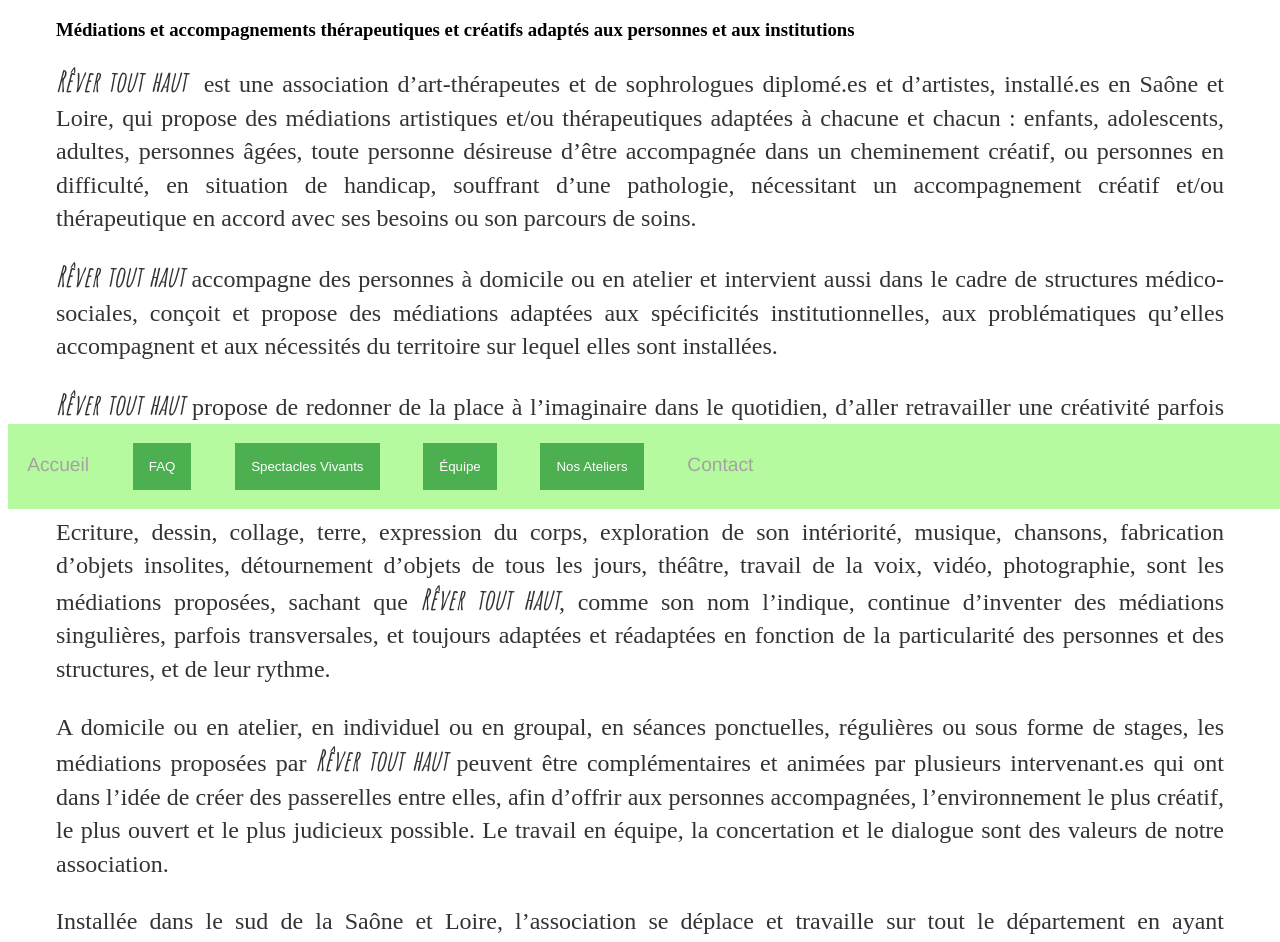
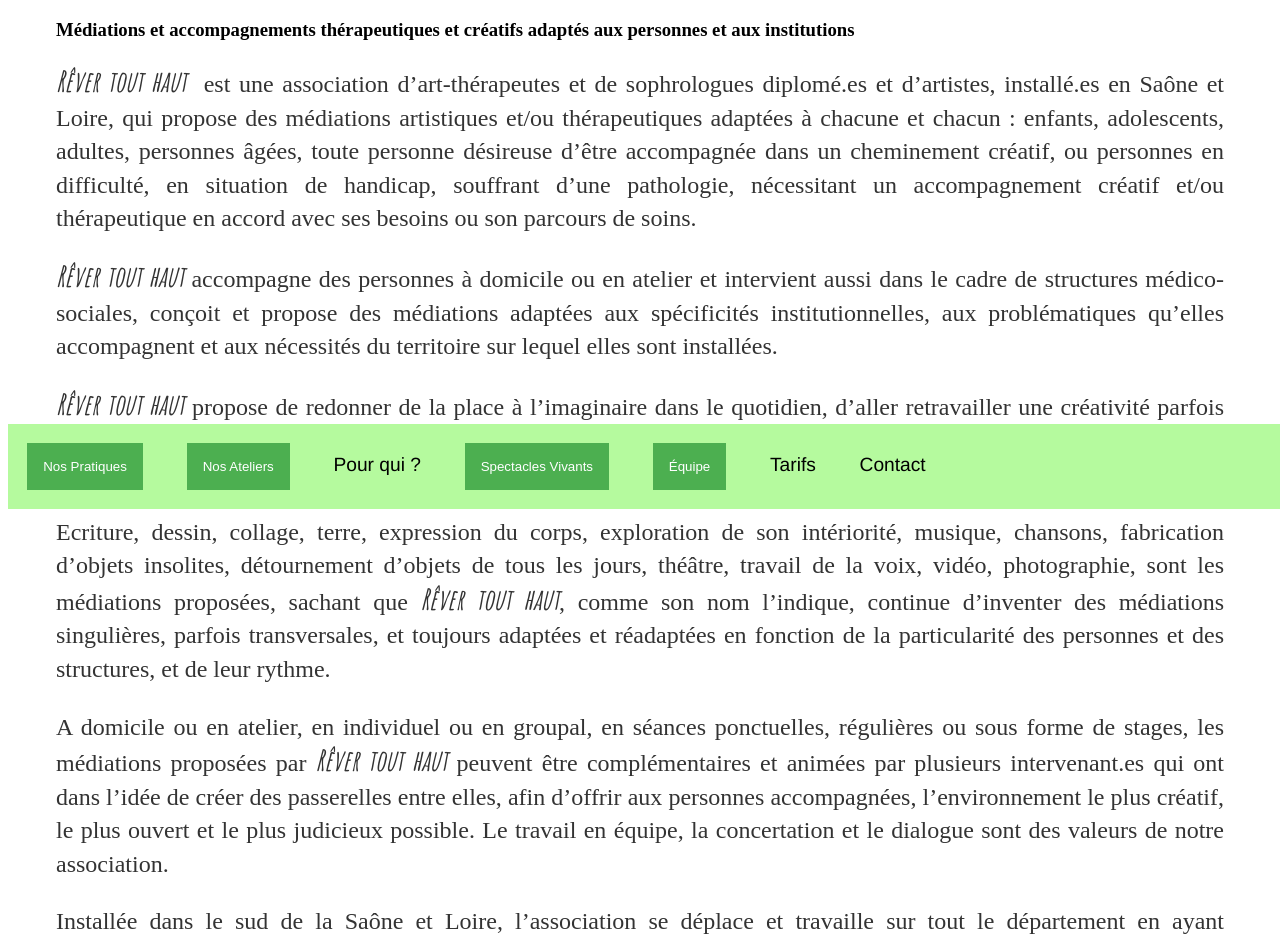
Before and after one commit to leshnik/revertouthaut, a Jekyll site: the page built from index.md, in a window 1280 px wide. Shown: the part 391-1333 px from the top of the page. Built offline with Jekyll 4.4.1, drawn with Linux system fonts in a browser that asks for light colours.

Commit message:
Late night changes to links and navs

```diff
--- a/_includes/nav-links.html
+++ b/_includes/nav-links.html
@@ -1,11 +1,23 @@
-<li><a href="/">Accueil</a></li>
+
 <li class="dropdown">
-  <button class="dropbtn">FAQ</button><div class="dropdown-content">
-   <a href="/art-therapie">L'Art-thérapie</a>
-  <a href="/sophrologie">La Sophrologie</a>
-  <a href="/feldenkrais">La Méthode Feldenkrais</a>
+  <button class="dropbtn">Nos Pratiques</button><div class="dropdown-content">
+   <a href="/art-therapie">Art-Thérapie</a>
+  <a href="/sophrologie">Sophrologie</a>
+  <a href="/feldenkrais">Méthode Feldenkrais</a>
+  <a href="/creatif">Médiations Artistiques</a>
 </div>
 </li>
+<li class="dropdown">
+  <button class="dropbtn">Nos Ateliers</button><div class="dropdown-content">
+   <a href="/ateliers-art-therapie">Ateliers Art-Thérapie</a>
+    <a href="/ateliers-sophrologie">Ateliers Sophrologie</a>
+    <a href="/artistiques">Ateliers Artistiques</a>
+    <a href="/passerelles">Ateliers Croisés</a>
+    <a href="/professionnels">Ateliers pour Professionnels</a>
+  <a href="/chanson">Création de chansons</a>
+  </div>
+</li>
+<li>Pour qui ?</li>
 <li class="dropdown">
   <button class="dropbtn">Spectacles Vivants</button><div class="dropdown-content">
    <a href="/spectacles">Présentation</a>
@@ -23,13 +35,6 @@
   <a href="/brice">Brice Notin</a>
 </div>
 </li>
-<li class="dropdown">
-  <button class="dropbtn">Nos Ateliers</button><div class="dropdown-content">
-   <a href="/artistiques">Ateliers Artistiques</a>
-    <a href="/passerelles">Ateliers Croisés</a>
-    <a href="/professionnels">Ateliers Professionnels</a>
-  <a href="/chanson">Création de chansons</a>
-  </div>
-</li>
+<li>Tarifs</li>
 
 <li><a href="/contact">Contact</a></li>
--- a/css/main.css
+++ b/css/main.css
@@ -112,7 +112,7 @@ p {
 
 }
 .footer .nav-links a {
-  color: #a6a2a2;
+  color: black;
 }
 .footer .nav-links a:hover {
   color: orange;
@@ -149,7 +149,7 @@ p {
 }
 
 .dropdown-content a:hover {
-  background-color: #f1f1f1
+  background-color: black;
 }
 .dropdown:hover .dropdown-content {
   display: block;
```
